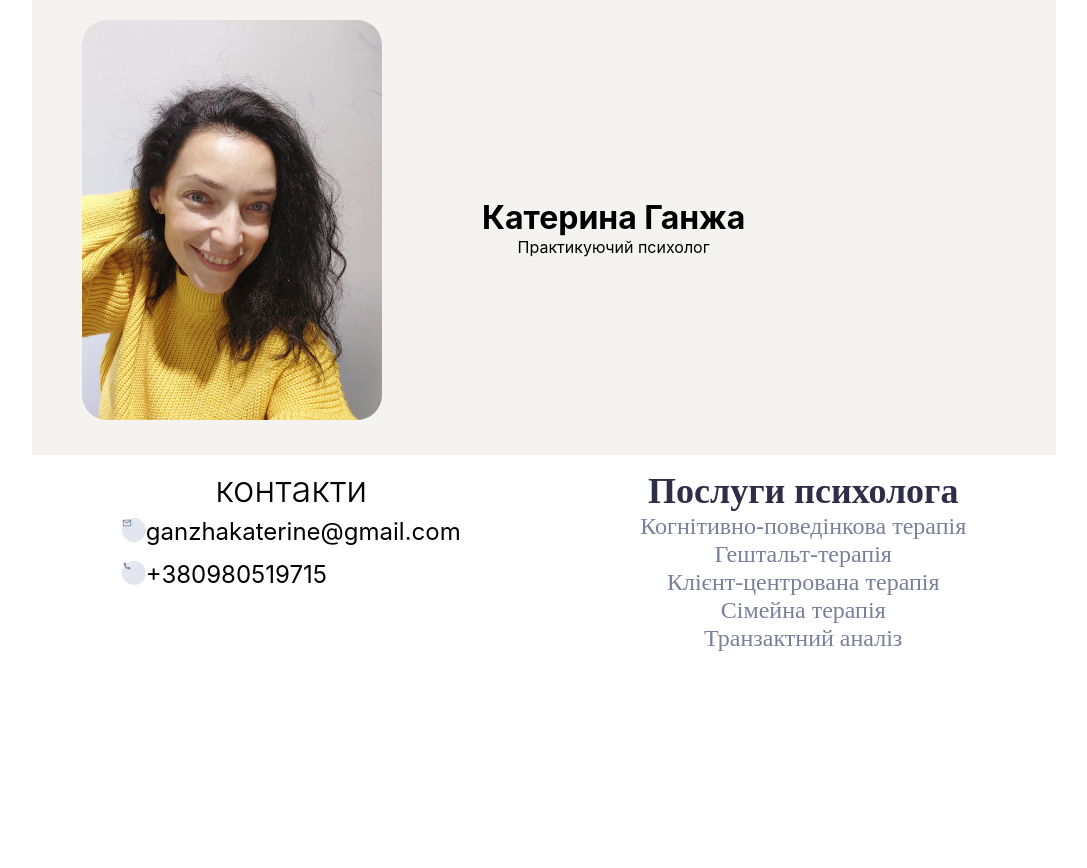
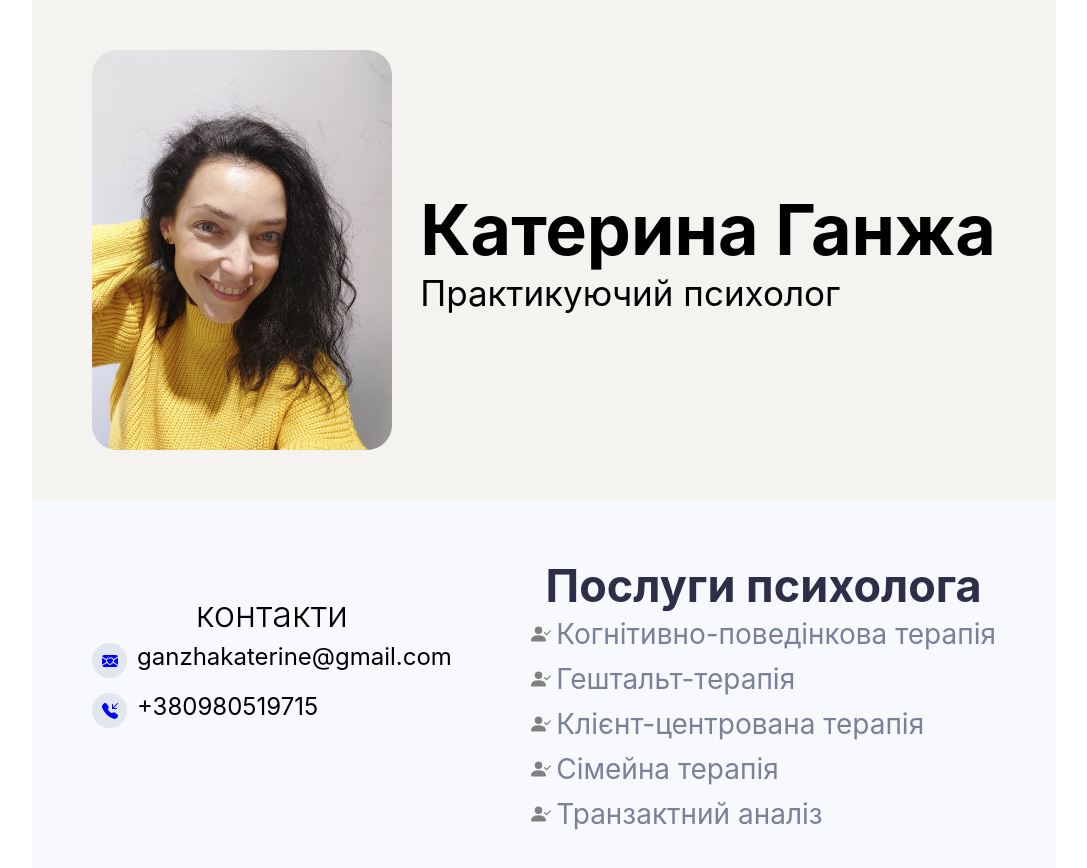
Before and after one commit to DenysPhV/psychologist-website, a React (Create React App) app: page / in a window 1280 px wide. Shown: the top 868 px of the page, without its empty margins (96-1183 px from the left). Before the commit the page ends 800 px from the top, so only its background shows below. Built offline with nearby package versions, Linux system fonts and the light colour scheme.

Commit message:
save on cheked

```diff
--- a/package.json
+++ b/package.json
@@ -8,6 +8,7 @@
     "@testing-library/user-event": "^13.5.0",
     "react": "^18.2.0",
     "react-dom": "^18.2.0",
+    "react-icons": "^4.11.0",
     "react-scripts": "5.0.1",
     "web-vitals": "^2.1.4"
   },
--- a/src/App.css
+++ b/src/App.css
@@ -16,6 +16,10 @@ header {
   padding: 20px;
 }
 
+.info-service {
+  background-color: #f7f9fc;
+}
+
 @media screen and (min-width: 768px) {
   .App {
     width: 768px;
@@ -24,7 +28,9 @@ header {
 
   .info-service {
     display: flex;
-    justify-content: space-around;
+    justify-content: space-between;
+
+    padding: 50px 60px;
   }
 }
 
--- a/src/components/info.js
+++ b/src/components/info.js
@@ -3,31 +3,24 @@ import "../styles/info.css";
 
 import React from "react";
 
+import { BsFillEnvelopeHeartFill as IconEmail } from "react-icons/bs";
+import { BsFillTelephoneInboundFill as IconPhone } from "react-icons/bs";
+
 function Info({ psychologistInfo }) {
   return (
-    <div className="info">
+    <div className="info-container">
       <h2>контакти</h2>
       <ul className="info-list">
         <li>
           <div className="info-list-icon">
-            <svg xmlns="http://www.w3.org/2000/svg" fill="none">
-              <path
-                d="M8.33331 8.33335H1.66665C1.20641 8.33335 0.833313 7.96026 0.833313 7.50002V2.46377C0.852733 2.01775 1.2202 1.66627 1.66665 1.66669H8.33331C8.79355 1.66669 9.16665 2.03978 9.16665 2.50002V7.50002C9.16665 7.96026 8.79355 8.33335 8.33331 8.33335ZM1.66665 3.27835V7.50002H8.33331V3.27835L4.99998 5.50002L1.66665 3.27835ZM1.99998 2.50002L4.99998 4.50002L7.99998 2.50002H1.99998Z"
-                fill="#79819A"
-              />
-            </svg>
+            <IconEmail style={{ color: "blue", fontSize: "16px" }} />
           </div>
           {psychologistInfo.email}
         </li>
 
         <li>
           <div className="info-list-icon">
-            <svg xmlns="http://www.w3.org/2000/svg" width="10" height="10" viewBox="0 0 10 10" fill="none">
-              <path
-                d="M7.91564 8.33335C4.3608 8.33839 1.66289 5.60814 1.66669 2.0844C1.66669 1.85428 1.85324 1.66669 2.08336 1.66669H3.18309C3.38958 1.66669 3.56499 1.81841 3.59531 2.02266C3.66798 2.51219 3.81051 2.98876 4.01856 3.43781L4.06137 3.53023C4.12091 3.65873 4.08055 3.81141 3.9653 3.89372C3.62473 4.13693 3.49457 4.6265 3.75989 5.0085C4.09284 5.48787 4.51254 5.90748 4.9918 6.24028C5.37378 6.50553 5.86327 6.37539 6.10648 6.03487C6.18884 5.91956 6.34161 5.87919 6.47019 5.93875L6.56218 5.98136C7.01126 6.18939 7.48787 6.33193 7.97745 6.40458C8.18171 6.4349 8.33335 6.6103 8.33335 6.8168V7.91668C8.33335 8.1468 8.14635 8.33335 7.91623 8.33334L7.91564 8.33335Z"
-                fill="#79819A"
-              />
-            </svg>
+            <IconPhone style={{ color: "blue", fontSize: "16px" }} />
           </div>
           {psychologistInfo.phone}
         </li>
--- a/src/components/services.js
+++ b/src/components/services.js
@@ -3,6 +3,8 @@
 import React from "react";
 
 import "../styles/services.css";
+
+import { BsFillPersonCheckFill as IconPoint } from "react-icons/bs";
 
 function Services({ servicesData }) {
   return (
@@ -10,7 +12,10 @@ function Services({ servicesData }) {
       <h2 className="services-title">Послуги психолога</h2>
       <ul className="services-list">
         {servicesData.map((service, index) => (
-          <li key={index}>{service}</li>
+          <li key={index}>
+            <IconPoint style={{ color: "gray", fontSize: "20px", marginRight: "5px" }} />
+            {service}
+          </li>
         ))}
       </ul>
     </div>
--- a/src/styles/info.css
+++ b/src/styles/info.css
@@ -1,8 +1,8 @@
 /** @format */
 
-.info {
-  padding-top: 20px;
-  padding-bottom: 20px;
+.info-container {
+  padding-top: 50px;
+  padding-bottom: 50px;
   text-align: center;
 
   font-size: 24px;
@@ -11,7 +11,7 @@
   letter-spacing: 1.32%;
 }
 
-.info h2 {
+.info-container h2 {
   margin-bottom: 15px;
   font-weight: 300;
 }
@@ -31,9 +31,13 @@
 
 .info-list-icon {
   display: flex;
+  align-items: center;
+  justify-content: center;
 
-  width: 24px;
-  height: 24px;
+  margin-right: 10px;
+
+  width: 35px;
+  height: 35px;
 
   border-radius: 100px;
 
--- a/src/styles/photo.css
+++ b/src/styles/photo.css
@@ -1,15 +1,10 @@
 /** @format */
 
 .photo-container {
-  text-align: center;
-
-  padding-top: 50px;
-
   background-color: rgba(158, 140, 108, 0.1);
 }
 
 .photo {
-  margin-bottom: 15px;
 }
 
 .photo img {
@@ -19,24 +14,23 @@
   border-radius: 25px;
 }
 
-.owner-photo {
-  padding-top: 20px;
-  padding-bottom: 20px;
-}
-
 @media screen and (min-width: 768px) {
   .photo-container {
     display: flex;
     align-content: center;
     align-items: center;
+    justify-content: space-between;
 
-    padding: 20px 0px;
+    padding: 50px 60px;
   }
 
   .photo img {
     max-height: 400px;
+    margin-right: 15px;
+  }
 
-    margin-left: 50px;
-    margin-right: 100px;
+  .owner-photo {
+    text-align: left;
+    font-size: 35px;
   }
 }
--- a/src/styles/services.css
+++ b/src/styles/services.css
@@ -2,21 +2,20 @@
 
 .services-container {
   margin-top: 20px;
+  margin-left: 15px;
 
   color: #79819a;
-  font-family: DM Sans;
-  font-size: 24px;
+  font-size: 28px;
   font-style: normal;
   font-weight: 400;
-  line-height: 18px;
+  line-height: 25px;
   letter-spacing: 0.34%;
 }
 
 .services-title {
   color: #2e2e48;
   text-align: center;
-  font-family: Outfit;
-  font-size: 36px;
+  font-size: 45px;
   font-style: normal;
   font-weight: 700;
   line-height: 32px;
@@ -24,5 +23,11 @@
 }
 
 .services-list li {
-  margin-top: 10px;
+  margin-top: 20px;
 }
+
+@media screen and (min-width: 768px) {
+  .services-container {
+    text-align: left;
+  }
+}
```
Also changed, not shown: 1 other file (tests, documents, lock files or other folders).
